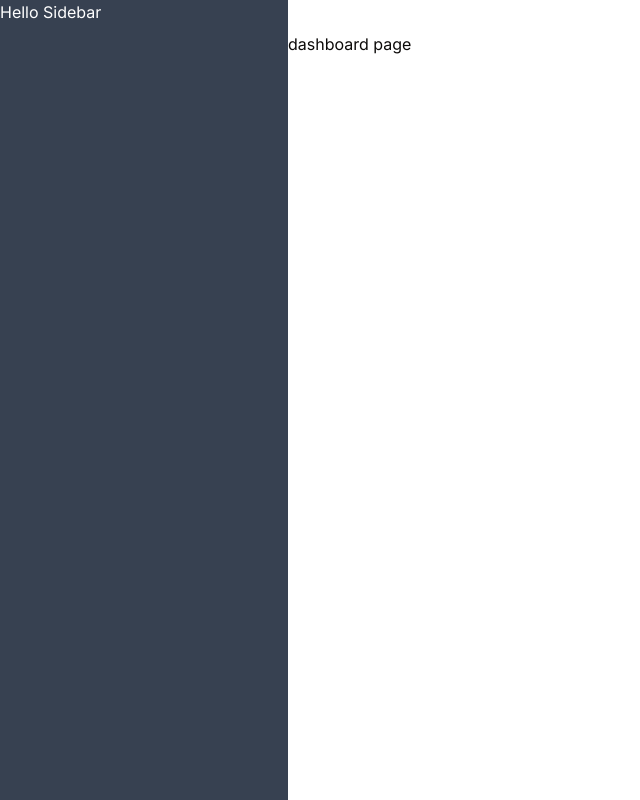
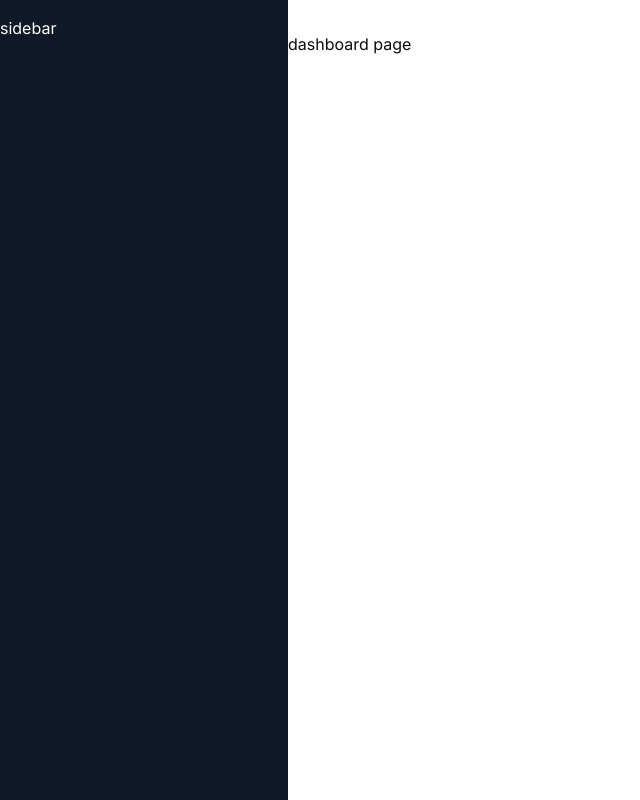
Before and after one commit to ChenHaoJie9527/AI-Saas-Shop, a Next.js app: page /dashboard in a window 1280 px wide. Shown: the whole page, without its empty margins (0-640 px from the left). Built offline with nearby package versions, Linux system fonts and the light colour scheme.

Commit message:
feat: 创建sidebar组件

```diff
--- a/app/(dashboard)/layout.tsx
+++ b/app/(dashboard)/layout.tsx
@@ -1,4 +1,5 @@
 import Navbar from "@/components/navbar";
+import Sidebar from "@/components/sidebar";
 import { ReactNode } from "react";
 
 interface Props {
@@ -8,7 +9,7 @@ export default function DashboardLayout({ children }: Props) {
   return (
     <div className="h-full relative">
       <div className="hidden h-full md:w-72 md:flex md:flex-col md:fixed md:inset-y-0 z-[80] bg-gray-700 text-[#Fff]">
-        <div>Hello Sidebar</div>
+        <Sidebar />
       </div>
       <main className="md:pl-72">
         <Navbar />
--- /dev/null
+++ b/components/sidebar.tsx
@@ -0,0 +1,9 @@
+"use client";
+
+export default function Sidebar() {
+  return (
+    <div className="space-y-4 py-4 flex flex-col h-full w-full bg-[#111827] text-[#fff]">
+      sidebar
+    </div>
+  );
+}
```
